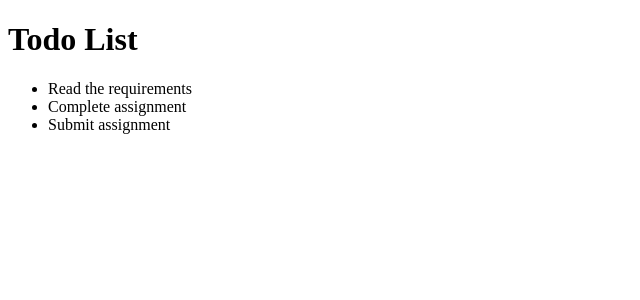
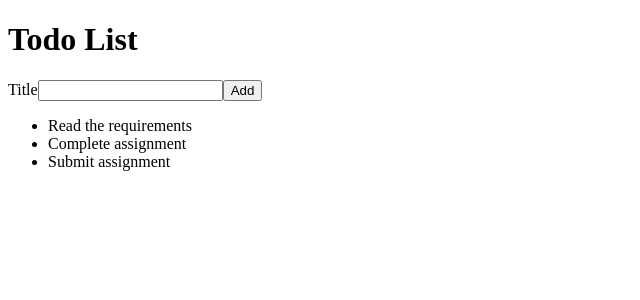
Before and after one commit to larisabratukhina/react-todo, a React (Create React App) app: page / in a window 1280 px wide. Shown: the top 300 px of the page, without its empty margins (0-640 px from the left). Built offline with nearby package versions, Linux system fonts and the light colour scheme; the HTML template or start-up script is replaced by a standard one.

Commit message:
Create 'TodoList' and 'AddTodoForm' components (#2)

```diff
--- /dev/null
+++ b/src/AddTodoForm.js
@@ -0,0 +1,12 @@
+import React from 'react';
+
+function AddTodoForm() {
+    return (
+        <form>
+            <label htmlFor='todoTitle'>Title</label>
+            <input id='todoTitle' />
+            <button type='submit'>Add</button>
+        </form>
+    )
+};
+export default AddTodoForm;
--- a/src/App.js
+++ b/src/App.js
@@ -1,20 +1,13 @@
 import React from 'react';
-
-const todoList = [
-  { id: 1, title: 'Read the requirements' },
-  { id: 2, title: 'Complete assignment' },
-  { id: 3, title: 'Submit assignment' }
-];
+import TodoList from './TodoList';
+import AddTodoForm from './AddTodoForm';
 
 function App() {
   return (
     <div>
       <h1>Todo List</h1>
-      <ul>
-        {todoList.map((item) => (
-          <li key={item.id}>{item.title}</li>
-        ))}
-      </ul>
+      <AddTodoForm />
+      <TodoList />
     </div>
   );
 }
--- /dev/null
+++ b/src/TodoList.js
@@ -0,0 +1,19 @@
+import React from 'react';
+
+const todoList = [
+  { id: 1, title: 'Read the requirements' },
+  { id: 2, title: 'Complete assignment' },
+  { id: 3, title: 'Submit assignment' }
+];
+
+function TodoList() {
+  return (
+    <ul>
+      {todoList.map((item) => (
+        <li key={item.id}>{item.title}</li>
+      ))}
+    </ul>
+  );
+}
+
+export default TodoList;
```
